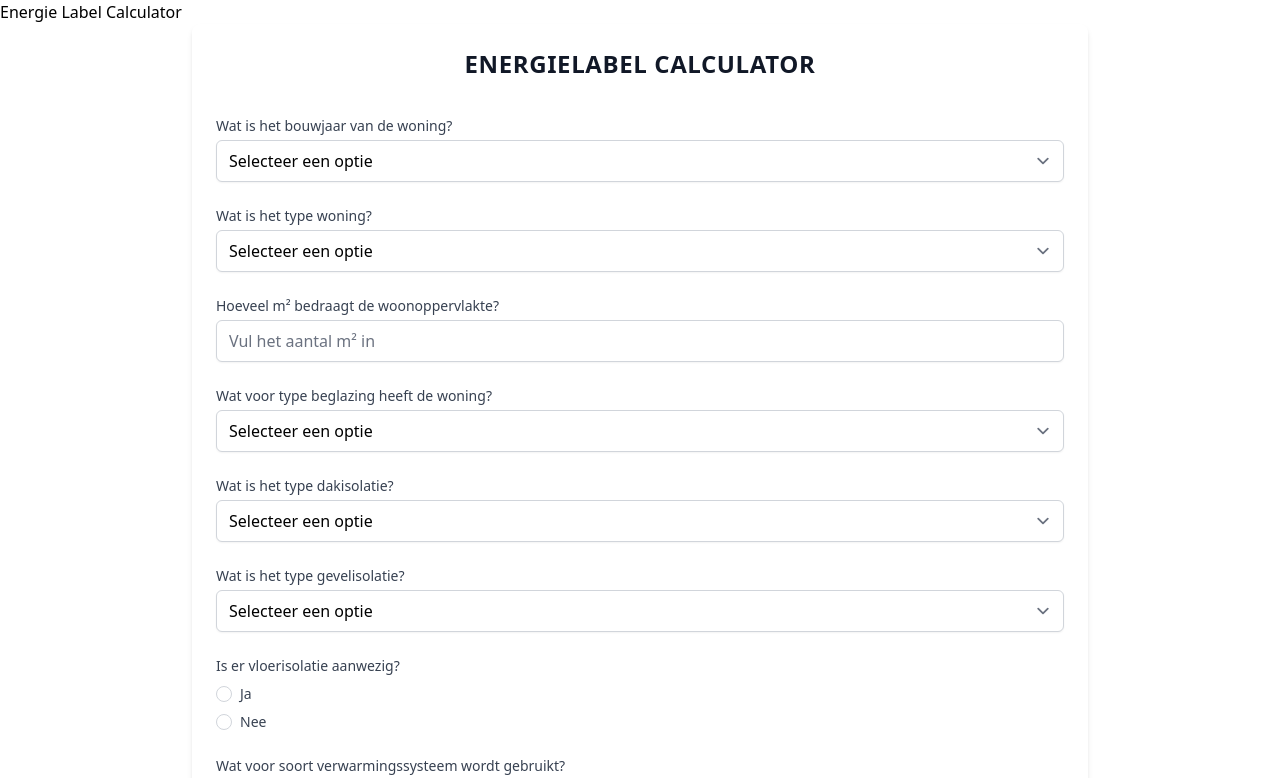
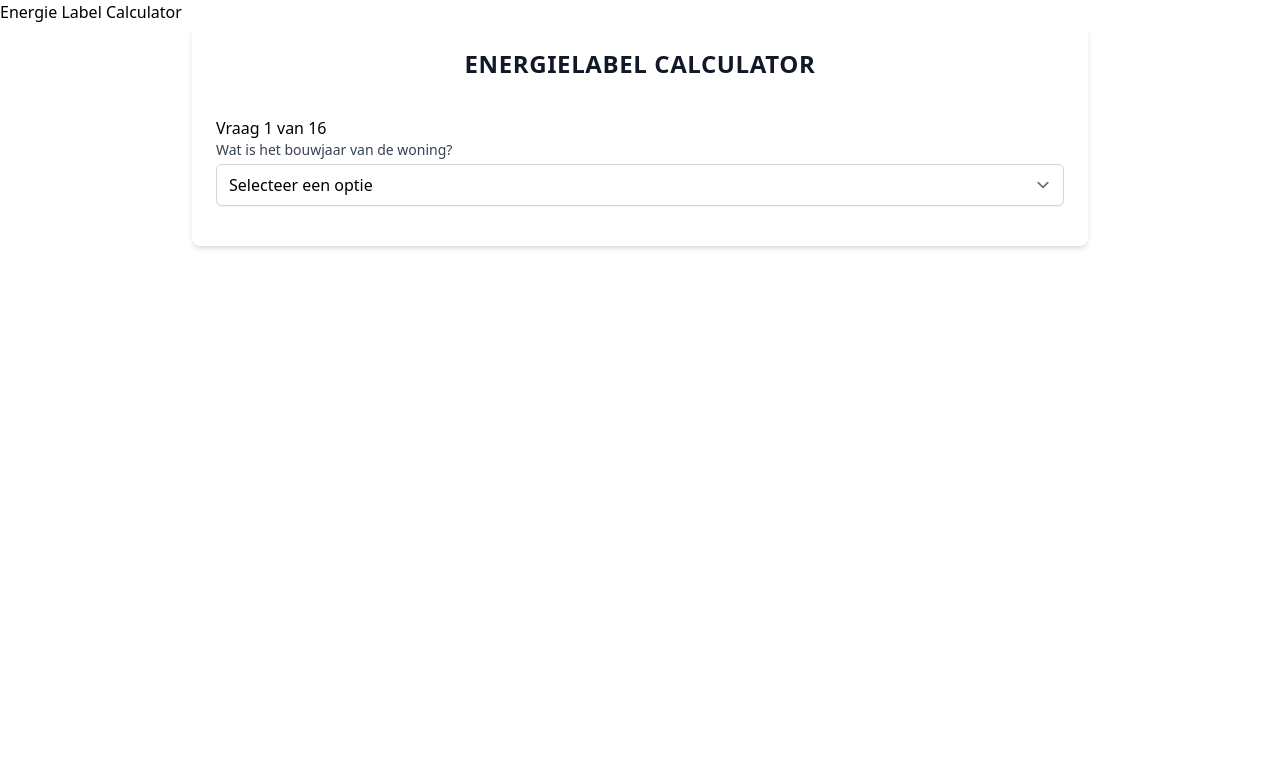
Before and after one commit to JorisPaarde/energy-calculator, a React (Vite) app: page / in a window 1280 px wide. Shown: the top 778 px of the page. Built offline with nearby package versions, Linux system fonts and the light colour scheme.

Commit message:
adds animations

```diff
--- a/src/components/EnergyCalculator.jsx
+++ b/src/components/EnergyCalculator.jsx
@@ -1,4 +1,4 @@
-import React, { useState } from 'react';
+import React, { useState, useRef } from 'react';
 import { QUESTIONS } from '../utils/questions';
 import { calculateLabel } from '../utils/calculations';
 import FormField from './FormField';
@@ -23,29 +23,55 @@ const PROPERTY_MAP = {
   16: 'smartEnergy'
 };
 
-function EnergyCalculator() {
+function EnergyCalculator({ onComplete }) {
   const [formData, setFormData] = useState({});
-  const [result, setResult] = useState(null);
+  const [currentStep, setCurrentStep] = useState(0);
+  const [isAnimating, setIsAnimating] = useState(false);
+  const isTransitioning = useRef(false);
 
-  const handleInputChange = (questionId, value) => {
+  const handleInputChange = (questionId, value, shouldAdvance = true) => {
     const propertyName = PROPERTY_MAP[questionId];
-    if (!propertyName) return;
+    if (!propertyName || isTransitioning.current) return;
 
     setFormData(prev => ({
       ...prev,
       [propertyName]: value
     }));
+
+    // Only advance automatically for non-multiselect questions
+    if (shouldAdvance && currentStep < QUESTIONS.length - 1) {
+      advanceToNextQuestion();
+    }
+  };
+
+  const advanceToNextQuestion = () => {
+    if (isTransitioning.current) return;
+
+    isTransitioning.current = true;
+    setIsAnimating(true);
+
+    setTimeout(() => {
+      setCurrentStep(prev => prev + 1);
+      setIsAnimating(false);
+
+      setTimeout(() => {
+        isTransitioning.current = false;
+      }, 100);
+    }, 400);
   };
 
   const handleSubmit = (e) => {
     e.preventDefault();
     try {
       const result = calculateLabel(formData);
-      setResult(result);
+      onComplete({ ...formData, label: result.label });
     } catch (err) {
       console.error('Error calculating label:', err);
     }
   };
+
+  const currentQuestion = QUESTIONS[currentStep];
+  const isLastQuestion = currentStep === QUESTIONS.length - 1;
 
   return (
     <div className="max-w-4xl mx-auto bg-white p-6 rounded-lg shadow-md">
@@ -53,15 +79,31 @@ function EnergyCalculator() {
         Energielabel Calculator
       </h2>
       <form onSubmit={handleSubmit} className="space-y-6">
-        {QUESTIONS.map(question => (
+        <div className="question-container">
+          <div className="progress-bar">
+            <div
+              className="progress-fill"
+              style={{ width: `${((currentStep + 1) / QUESTIONS.length) * 100}%` }}
+            />
+          </div>
+          <div className="question-number">
+            Vraag {currentStep + 1} van {QUESTIONS.length}
+          </div>
+          <div
+            key={currentQuestion.id}
+            className={`question-animate ${isAnimating ? 'slide-out' : ''}`}
+          >
             <FormField
-            key={question.id}
-            question={question}
-            value={formData[PROPERTY_MAP[question.id]]}
+              question={currentQuestion}
+              value={formData[PROPERTY_MAP[currentQuestion.id]]}
               onChange={handleInputChange}
+              onNext={isLastQuestion ? handleSubmit : advanceToNextQuestion}
+              isLastQuestion={isLastQuestion}
             />
-        ))}
-        <div className="mt-6">
+          </div>
+        </div>
+        {currentStep === QUESTIONS.length - 1 && currentQuestion.type !== 'multiselect' && (
+          <div className="mt-6 fade-in">
             <button
               type="submit"
               className="w-full bg-blue-600 text-white py-2 px-4 rounded-md hover:bg-blue-700 focus:outline-none focus:ring-2 focus:ring-blue-500 focus:ring-offset-2 transition-colors"
@@ -69,8 +111,8 @@ function EnergyCalculator() {
               Bereken Energielabel
             </button>
           </div>
+        )}
       </form>
-      {result && <EnergyLabel label={result.label} />}
     </div>
   );
 }
```
Lines whose indentation alone changed are shown as unchanged.
